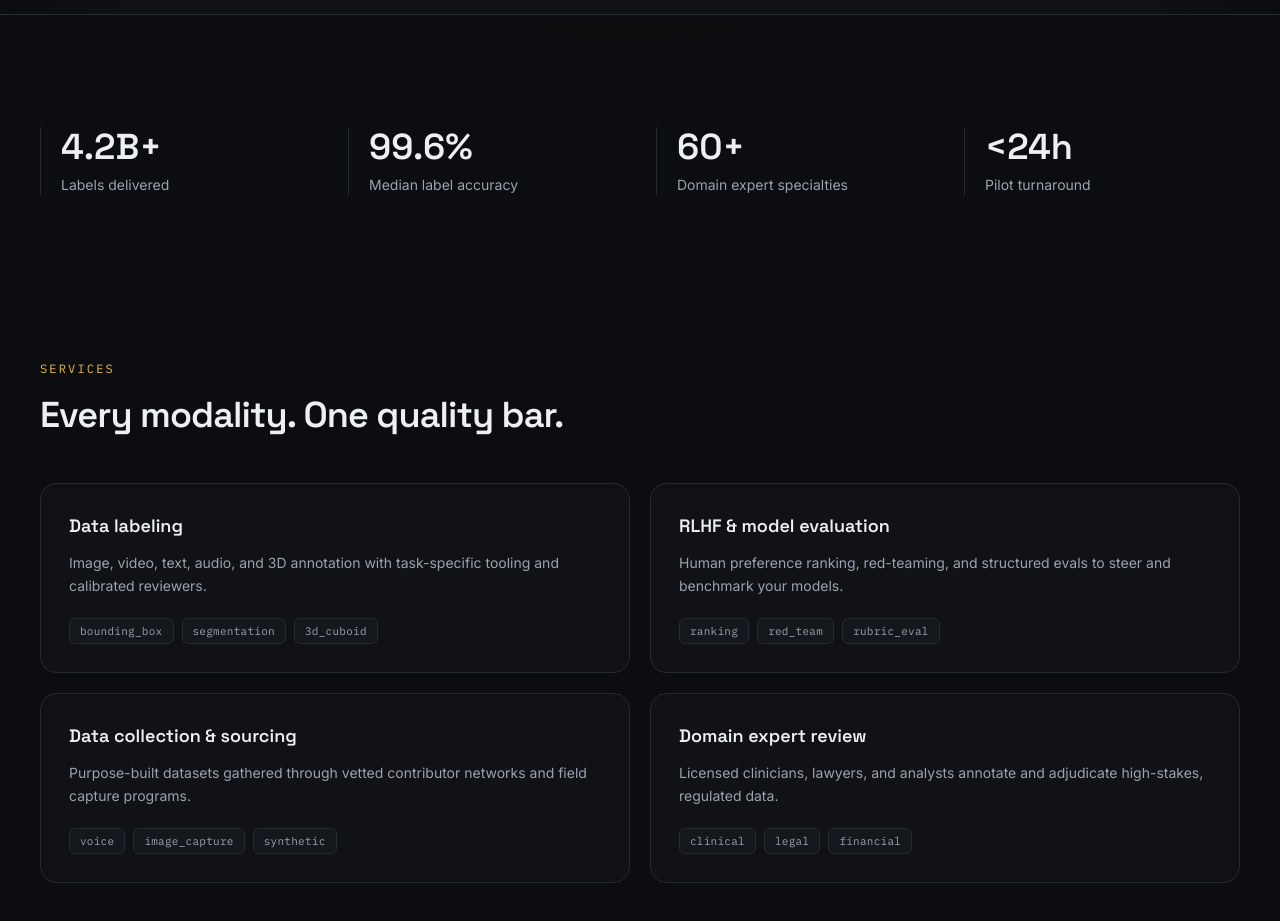
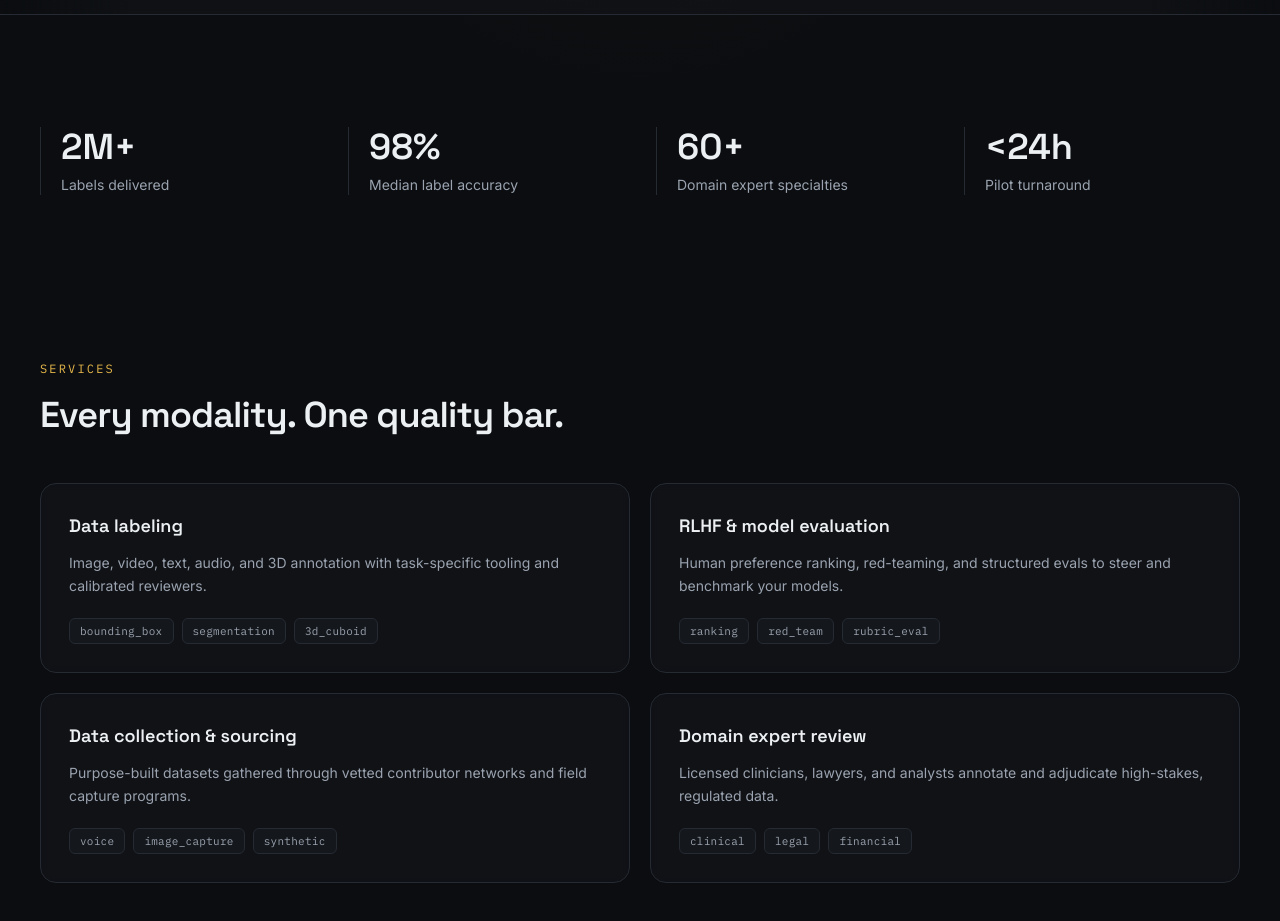
Before and after one commit to BlikkUA/ai-vendor-website, a Next.js app: page / in a window 1280 px wide. Shown: the part 786-1707 px from the top of the page. Built offline with nearby package versions, Linux system fonts and the light colour scheme.

Commit message:
Оновлено форму та виправлено налаштування

```diff
--- a/app/page.tsx
+++ b/app/page.tsx
@@ -4,8 +4,8 @@ import TagMarquee from "@/components/TagMarquee";
 import Reveal from "@/components/Reveal";
 
 const stats = [
-  { value: "4.2B+", label: "Labels delivered" },
-  { value: "99.6%", label: "Median label accuracy" },
+  { value: "2M+", label: "Labels delivered" },
+  { value: "98%", label: "Median label accuracy" },
   { value: "60+", label: "Domain expert specialties" },
   { value: "<24h", label: "Pilot turnaround" },
 ];
```
